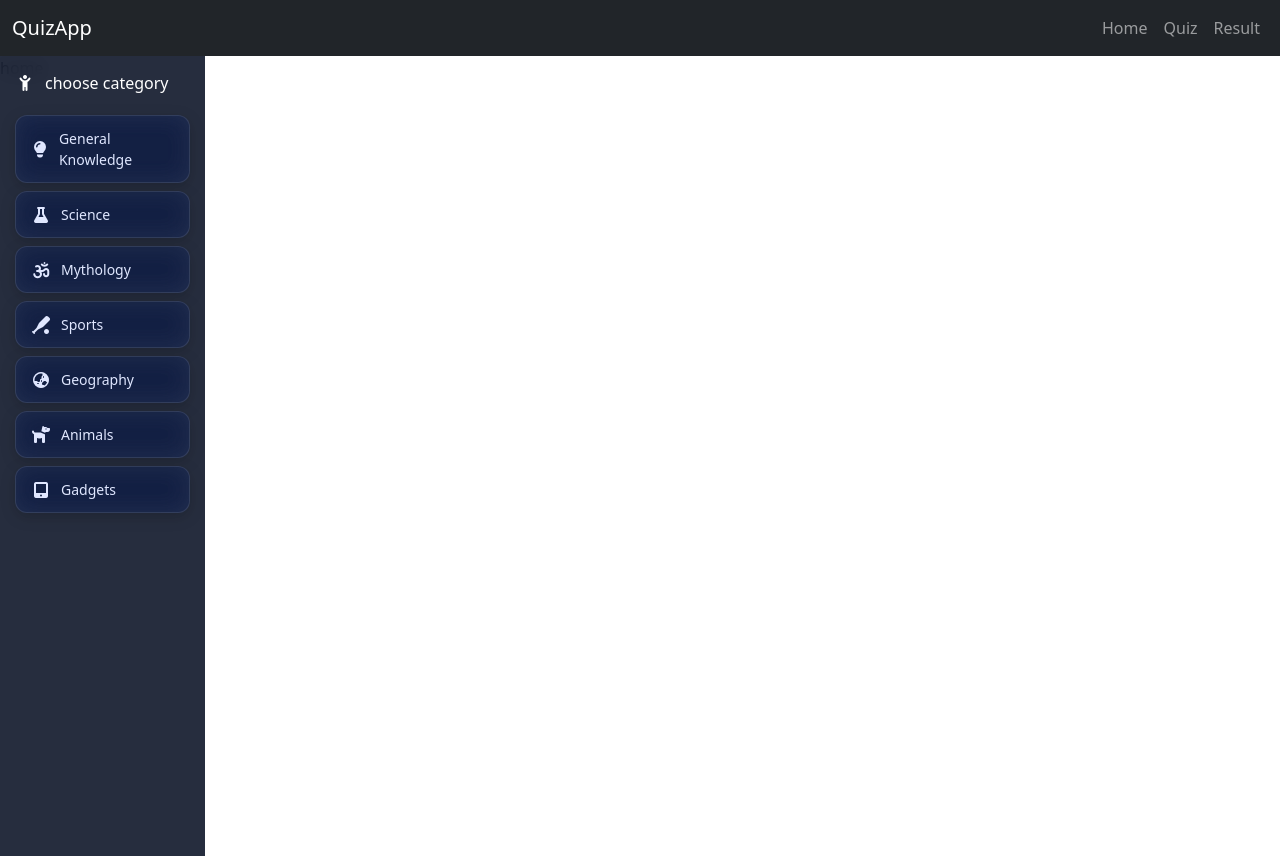
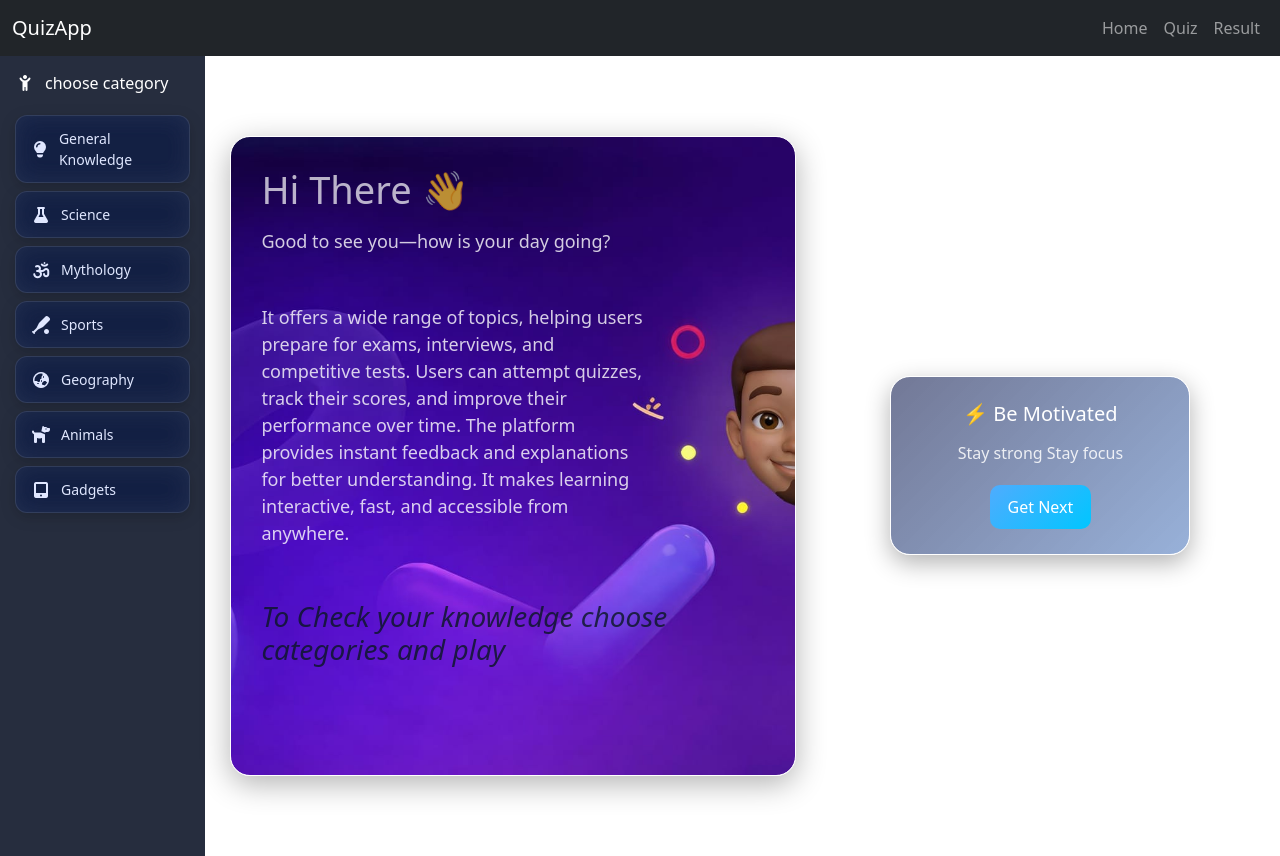
Before and after one commit to novakit7/quiz-app, a React (Vite) app in the folder client/: page / in a window 1280 px wide. Built offline with nearby package versions, Linux system fonts and the light colour scheme.

Commit message:
home is completed

```diff
--- a/client/src/App.css
+++ b/client/src/App.css
@@ -82,3 +82,142 @@
   position: relative;
   bottom: 15vh;
 }
+
+
+/* HOME */
+
+.h-homes {
+  width: 100vw;
+  height: 100vh;
+}
+.h-middle {
+  position: absolute;
+  left: 18vw;
+  top:17vh;
+
+  width: 70vw;
+  height: 80vh;
+
+  display: flex;
+  gap: 30px;
+}
+
+/* Profile section */
+.h-profilename {
+  flex: 1;
+  padding: 30px;
+  border-radius: 20px;
+ background-image: url("./assets/image.png");
+ background-size: cover;
+background-position: center;
+background-repeat: no-repeat;
+  transition: all 0.3s ease;
+  border:1px solid white;
+  box-shadow: 0 8px 30px rgba(0, 0, 0, 0.3);
+
+  color: #fff;
+}
+.h-profilename:hover{
+    transform: translateX(6px);
+    opacity:1;
+}
+.h-profilename:active{
+    transform: scaleX(.99);
+}
+
+/* Text */
+.nameing {
+  opacity: 0.7;
+  margin-bottom: 10px;
+   transition: all 0.3s ease;
+
+}
+.h-profilename:hover .nameing {
+  opacity: 1;
+}
+.h-profilename h2 {
+  font-size: 38px;
+}
+
+.h-profilename p {
+  font-size: 18px;
+  opacity: 0.8;
+  margin-top: 15px;
+}
+.h-random{
+
+    width:30vw;
+    height: 0vh;
+
+}
+.h-catgories{
+    position:relative;
+    top:35vh;
+    color: #0a1723;
+    opacity:.8;
+      font-style: italic;
+
+}
+h-profilename:hover .h-catgories{
+  opacity: 1;
+}
+
+
+/* Thoughts section */
+.h-thoughts {
+  width: 300px;
+}
+
+/* Quote box */
+.quote-box {
+  padding: 25px;
+  border-radius: 20px;
+ position :relative;
+ top:30vh;
+ left:5vw;
+  background: linear-gradient(135deg,rgba(20, 30, 80, 0.6),rgba(50, 100, 180, 0.5));
+
+  backdrop-filter: blur(18px);
+  -webkit-backdrop-filter: blur(18px);
+  transition: all 0.3s ease;
+  border: 1px solid white;
+  box-shadow: 0 8px 25px rgba(0, 0, 0, 0.3);
+
+ color:white;
+  text-align: center;
+}
+
+.quote-box h2 {
+  margin-bottom: 15px;
+  font-size: 20px;
+}
+
+.quote-text {
+  font-size: 16px;
+  margin-bottom: 20px;
+  opacity: 0.85;
+}
+.quote-box:hover{
+     transform: translateX(6px);
+    opacity:1;
+
+}
+.quote-box:hover .quote-text{ opacity:1;}
+
+/* Button */
+.quote-box button {
+  padding: 10px 18px;
+  border-radius: 10px;
+  border: none;
+
+  background: linear-gradient(135deg, #4facfe, #00c6ff);
+  color: white;
+
+  cursor: pointer;
+  transition: 0.3s;
+}
+
+.quote-box button:hover {
+  transform: scale(1.05);
+  box-shadow: 0 5px 15px rgba(0, 198, 255, 0.4);
+}
--- a/client/src/Home.jsx
+++ b/client/src/Home.jsx
@@ -2,8 +2,34 @@ import React from 'react'
 
 export default function Home() {
   return (
-    <div>
-      home
-    </div>
+    <>
+      {/* middle of home */}
+      <div className="h-homes">
+      <div className="h-middle">
+
+        {/* profile sections */}
+        <div className="h-profilename">
+          <h2 className='nameing'>Hi There 👋</h2>
+          <p className='nameing'>Good to see you—how is your day going?</p>
+          <br />
+         <p className="h-random">It offers a wide range of topics, helping users prepare for exams, interviews, and competitive tests.
+Users can attempt quizzes, track their scores, and improve their performance over time.
+The platform provides instant feedback and explanations for better understanding.
+It makes learning interactive, fast, and accessible from anywhere.</p>
+<div className="h-catgories"><h3> To Check your knowledge choose categories and play</h3></div>
+
+        </div>
+
+        <div className="h-thoughts">
+          <div className="quote-box">
+            <h2>⚡ Be Motivated</h2>
+            <div className="quote-text">Stay strong Stay focus</div>
+            <button>Get Next</button>
+          </div>
+        </div>
+
+      </div>
+      </div>
+    </>
   )
 }
```
Also changed, not shown: client/src/assets/image.png (added).
